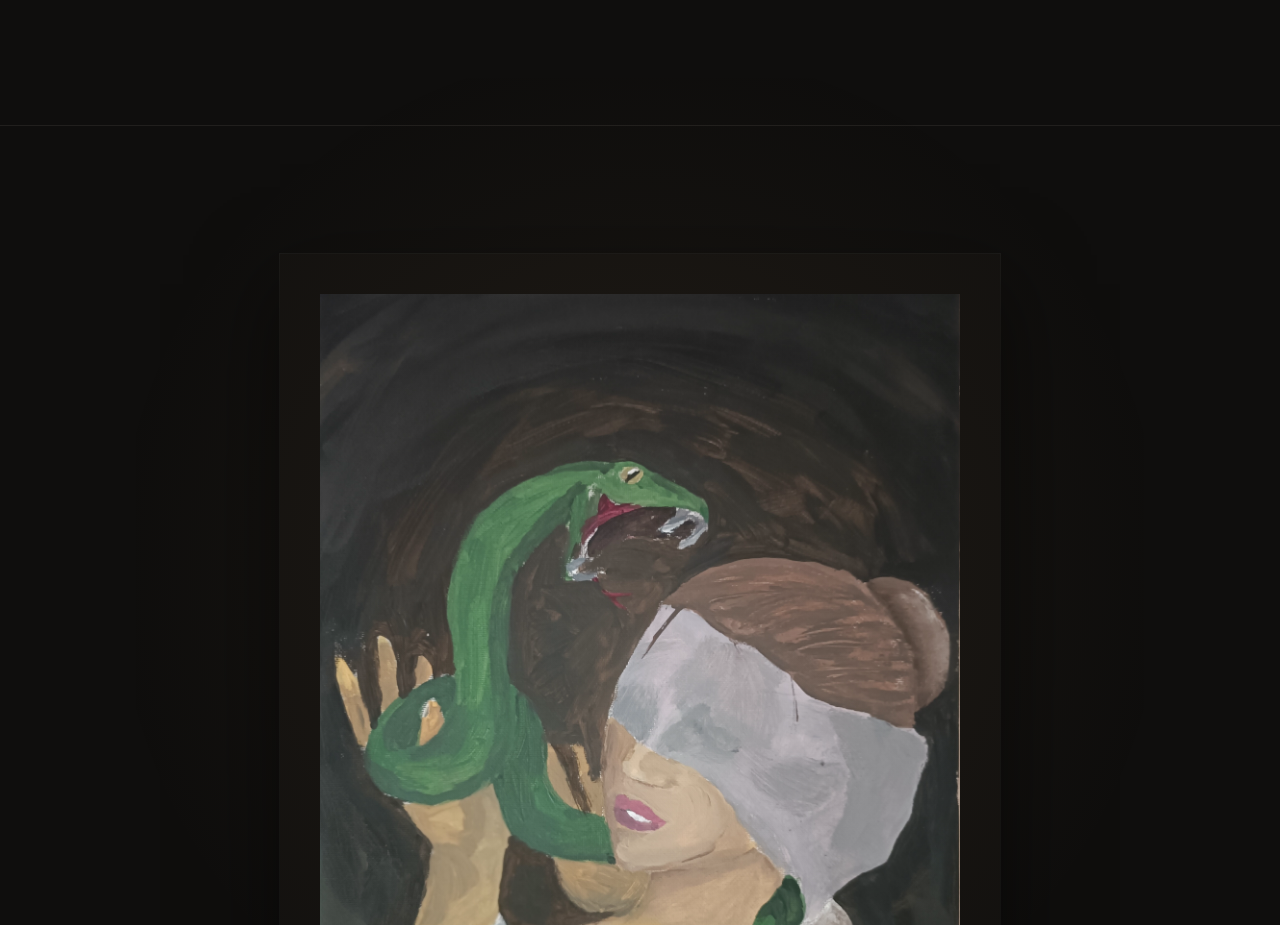
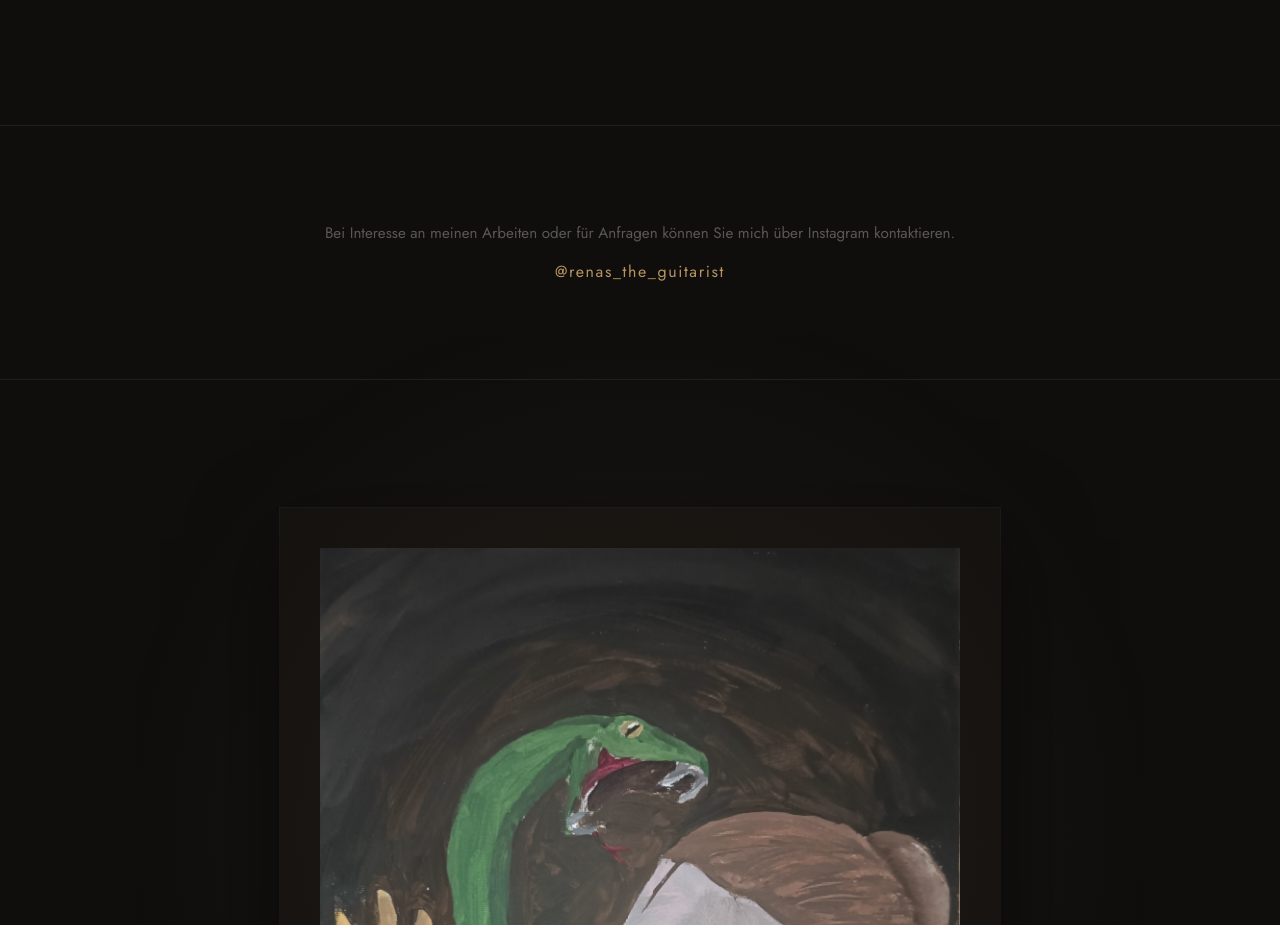
Before and after one commit to Renas-Studio/rns-website, a plain HTML site: page index.html in a window 1280 px wide. Shown: the part 964-1889 px from the top of the page. Drawn offline with nearby package versions, Linux system fonts and the light colour scheme; a web font is replaced by a local one.

Commit message:
Update index.html

```diff
--- a/index.html
+++ b/index.html
@@ -203,6 +203,28 @@ body::after{
   letter-spacing:0.25em;
   cursor:pointer;
 }
+#contact{
+  padding:6rem 2rem;
+  text-align:center;
+  border-top:1px solid var(--line);
+}
+
+.contact-text{
+  margin-bottom:1rem;
+  color:var(--muted);
+  font-size:0.95rem;
+}
+
+.instagram-link{
+  color:var(--gold);
+  text-decoration:none;
+  letter-spacing:0.1em;
+  transition:0.3s;
+}
+
+.instagram-link:hover{
+  opacity:0.8;
+}
 
 </style>
 </head>
@@ -218,6 +240,17 @@ body::after{
 
 <section id="about">
   <p>Ich male und zeichne seit über 10 Jahren.</p>
+</section>
+
+<section id="contact">
+  <div class="contact-box">
+    <p class="contact-text">
+      Bei Interesse an meinen Arbeiten oder für Anfragen können Sie mich über Instagram kontaktieren.
+    </p>
+    <a href="https://www.instagram.com/renas_the_guitarist" target="_blank" class="instagram-link">
+      @renas_the_guitarist
+    </a>
+  </div>
 </section>
 
 <section id="work">
```
